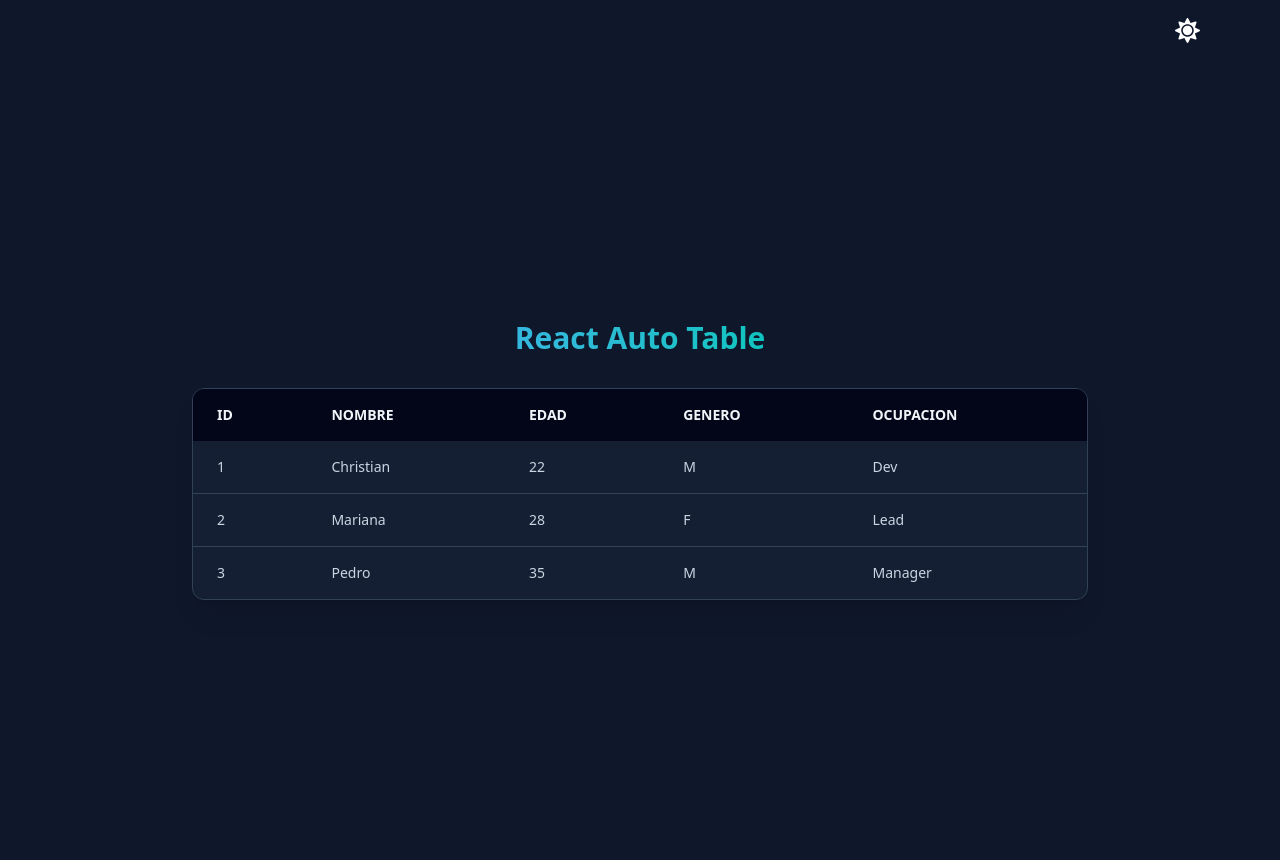
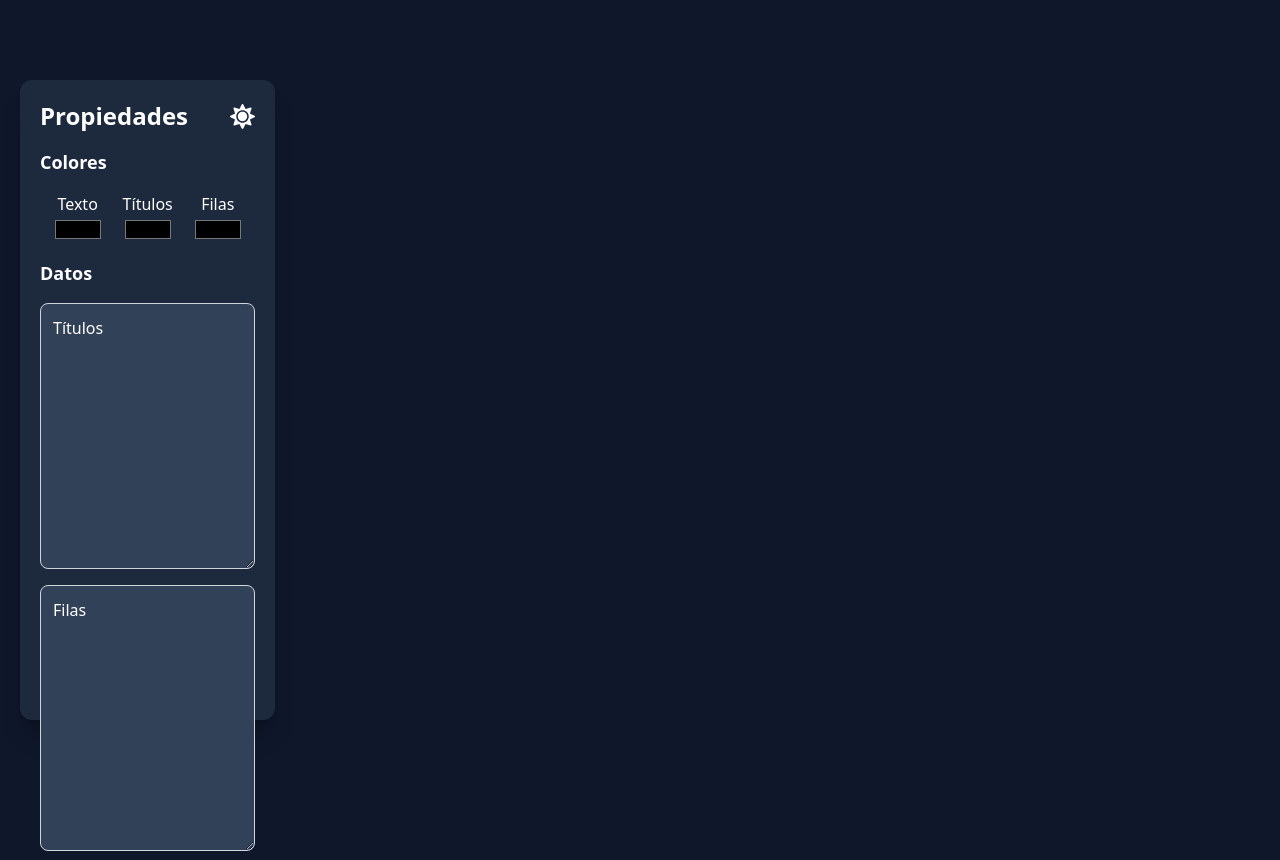
Before and after one commit to CarlosGarcia20/react-dynamic-table, a React (Vite) app: page / in a window 1280 px wide. Built offline with nearby package versions, Linux system fonts and the light colour scheme.

Commit message:
Cambios en el layout

```diff
--- a/src/App.tsx
+++ b/src/App.tsx
@@ -1,10 +1,9 @@
 import { FaMoon, FaRegMoon, FaSun } from "react-icons/fa";
-import Table from "./components/table";
-import { useState } from "react";
-import { DynamicTable } from "./components/dynamic-table";
+import { useEffect, useState } from "react";
 
 const App = () => {
     const [isOn, setIsOn] = useState(true);
+    const [colorThead, setColorThead] = useState()
 
     const handleToggle = () => {
         setIsOn(!isOn)
@@ -27,19 +26,69 @@ const App = () => {
     ];
 
     return (
-        <>
-            <nav className="sticky top-0  dark:bg-slate-900 h-15 flex items-center justify-end px-20">
+        <div className="flex flex-row h-screen w-screen">
+            <div className="dark:bg-slate-800 w-80 mx-5 my-20 rounded-xl shadow-xl/20 p-5 flex flex-col gap-4 ">
+                <div className="flex flex-row justify-between items-center">
+                    <h1 className="dark:text-white text-slate-900 font-bold text-2xl">Propiedades</h1>
                     <a
                         className="hover:scale-110 cursor-pointer transition ease-in-out dark:text-white text-slate-900"
                         onClick={handleToggle}
                     >
                         {isOn ? <FaSun size={25} /> : <FaMoon size={25} />}
                     </a>
-
-            </nav>
-            {/* <Table /> */}
-            <DynamicTable data={usuarios} />
-        </>
+                </div>
+                {/* body propierties */}
+                <div className="flex flex-col gap-4">
+                    <h1 className="dark:text-white text-lg font-semibold">Colores</h1>
+                    <div className="flex flex-row justify-center gap-5">
+                        <div className="flex flex-col justify-center items-center">
+                            <label className="dark:text-white" htmlFor="text">Texto</label>
+                            <input
+                                type="color"
+                                id="text"
+                                name="text"
+                                value={colorThead}
+                                className="cursor-pointer"
+                            />
+                        </div>
+                        <div className="flex flex-col justify-center items-center">
+                            <label className="dark:text-white" htmlFor="thead">Títulos</label>
+                            <input
+                                type="color"
+                                id="thead"
+                                name="thead"
+                                value={colorThead}
+                                className="cursor-pointer"
+                            />
+                        </div>
+                        <div className="flex flex-col justify-center items-center">
+                            <label className="dark:text-white" htmlFor="rows">Filas</label>
+                            <input
+                                type="color"
+                                id="rows"
+                                name="rows"
+                                value={colorThead}
+                                className="cursor-pointer"
+                            />
+                        </div>
+                    </div>
+                    <h1 className="dark:text-white text-lg font-semibold">Datos</h1>
+                    <div className="flex flex-col gap-4" >
+                        <textarea
+                            className="dark:bg-slate-700 dark:text-white rounded-lg w-full border border-gray-300 p-3"
+                            name="thead" rows={10}
+                            defaultValue="Títulos"
+                        />
+                        <textarea
+                            className="dark:bg-slate-700 dark:text-white rounded-lg w-full border border-gray-300 p-3"
+                            name="rows" rows={10}
+                            defaultValue="Filas"
+                        />
+                    </div>
+                </div>
+            </div>
+            <div className=" w-full h-full"></div>
+        </div>
     )
 }
 
```
Lines whose indentation alone changed are shown as unchanged.
